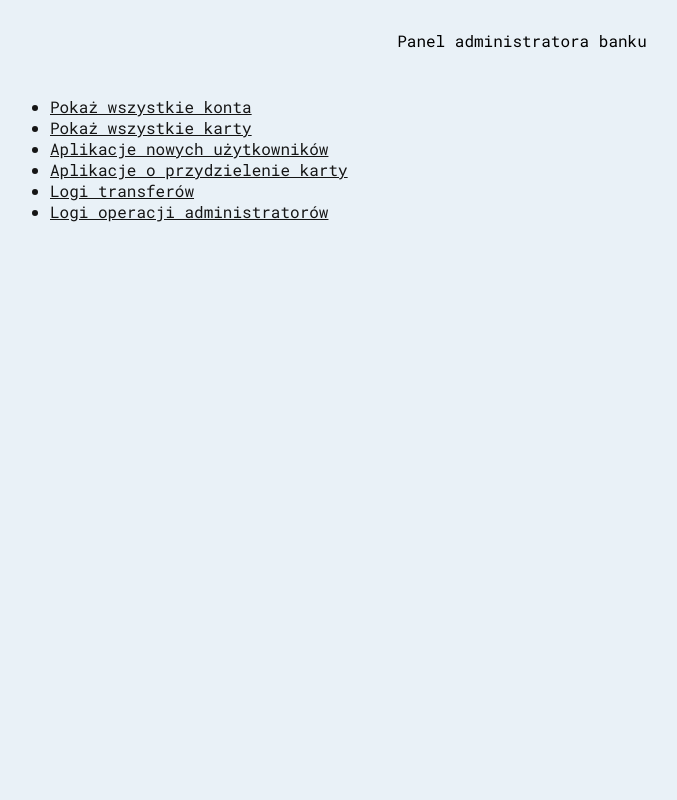
After one commit to dzekon/Simple-Web-Bank-Application, a PHP site: page /admin.php in a window 1280 px wide. The commit adds this page. Shown: the whole page, without its empty margins (118-795 px from the left). Run offline with PHP 8.4, Linux system fonts and the light colour scheme.

Commit message:
Add admin-panel

```diff
--- /dev/null
+++ b/admin.php
@@ -0,0 +1,39 @@
+<?php
+session_start();
+require_once('user.php');
+require_once('connection.php');
+$db = new Database('localhost', 'root', '', 'bank', '3306');
+
+?>
+<!DOCTYPE html>
+<html lang="en">
+<head>
+    <meta charset="UTF-8">
+    <meta name="viewport" content="width=device-width, initial-scale=1.0">
+    <title>Title</title>
+    <link rel="stylesheet" href="css/style-admin.css">
+    <link href="https://fonts.googleapis.com/css2?family=Roboto+Mono:ital,wght@0,300;0,400;0,500;0,600;1,300;1,400;1,500;1,600&display=swap"
+          rel="stylesheet">
+</head>
+<body>
+<section class="wrapper">
+    <header>
+        Panel administratora banku
+    </header>
+    <main>
+        <section id=""></section>
+        <nav>
+            <ul>
+                <li><a href="">Pokaż wszystkie konta</a></li>
+                <li><a href="">Pokaż wszystkie karty</a></li>
+                <li><a href="">Aplikacje nowych użytkowników</a></li>
+                <li><a href="">Aplikacje o przydzielenie karty</a></li>
+                <li><a href="">Logi transferów</a></li>
+                <li><a href="">Logi operacji administratorów</a></li>
+            </ul>
+        </nav>
+    </main>
+    <footer></footer>
+    <script type="text/javascript" src="main.js" charset="UTF-8"></script>
+</body>
+</html>
--- /dev/null
+++ b/css/style-admin.css
@@ -0,0 +1,27 @@
+* {
+    font-family: 'Roboto Mono', monospace;
+    font-size: 16px;
+    box-sizing: border-box;
+    color: #151515;
+}
+
+body {
+    margin: 0;
+    height: 100vh;
+    position: relative;
+    background: #e9f1f7;
+}
+
+header {
+    display: flex;
+    justify-content: space-around;
+    align-items: center;
+    height: 80px;
+    color: black;
+}
+
+main {
+    display: flex;
+    width: 80%;
+    margin:0 auto;
+}
```
Also changed, not shown: login.php (+43 -14 lines).
